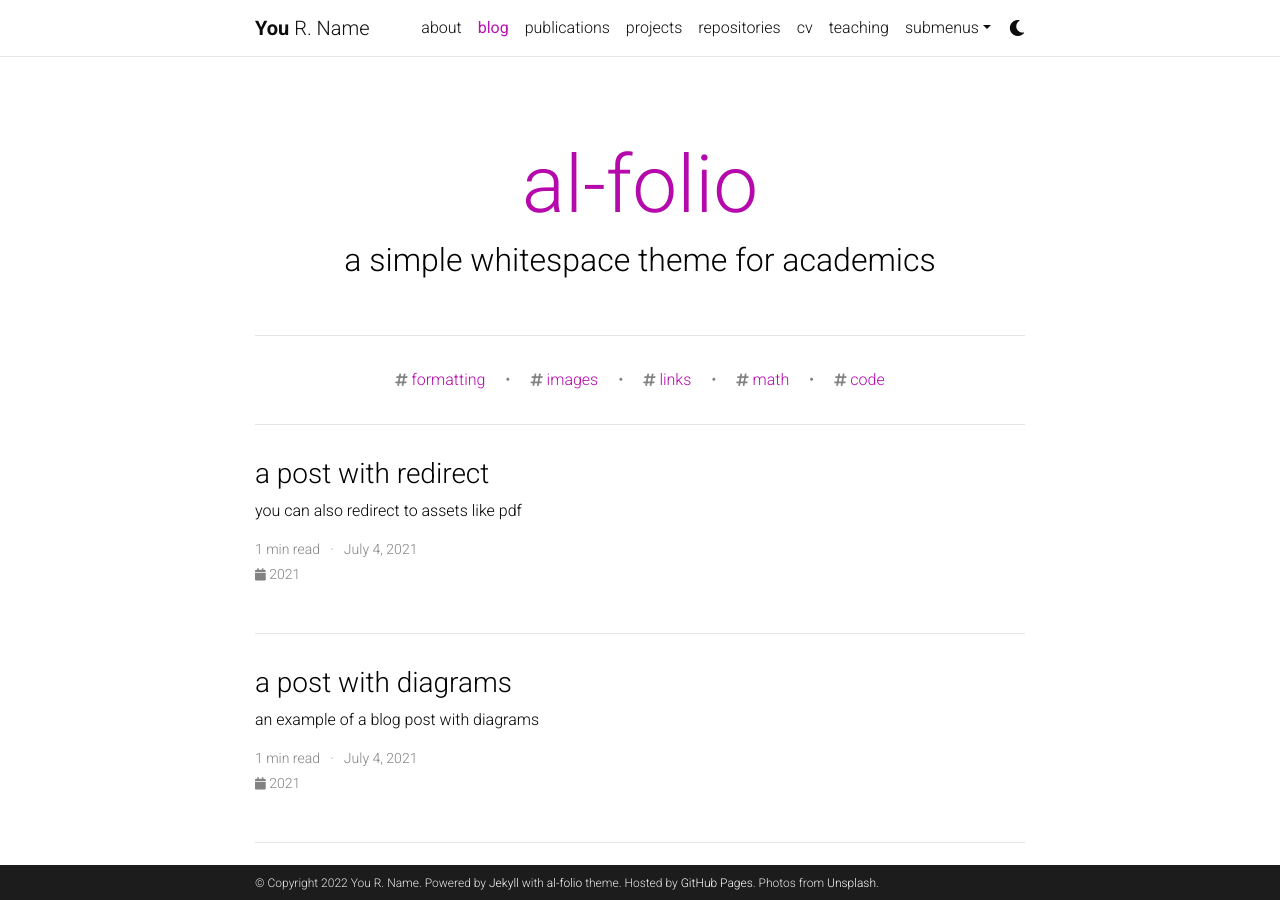
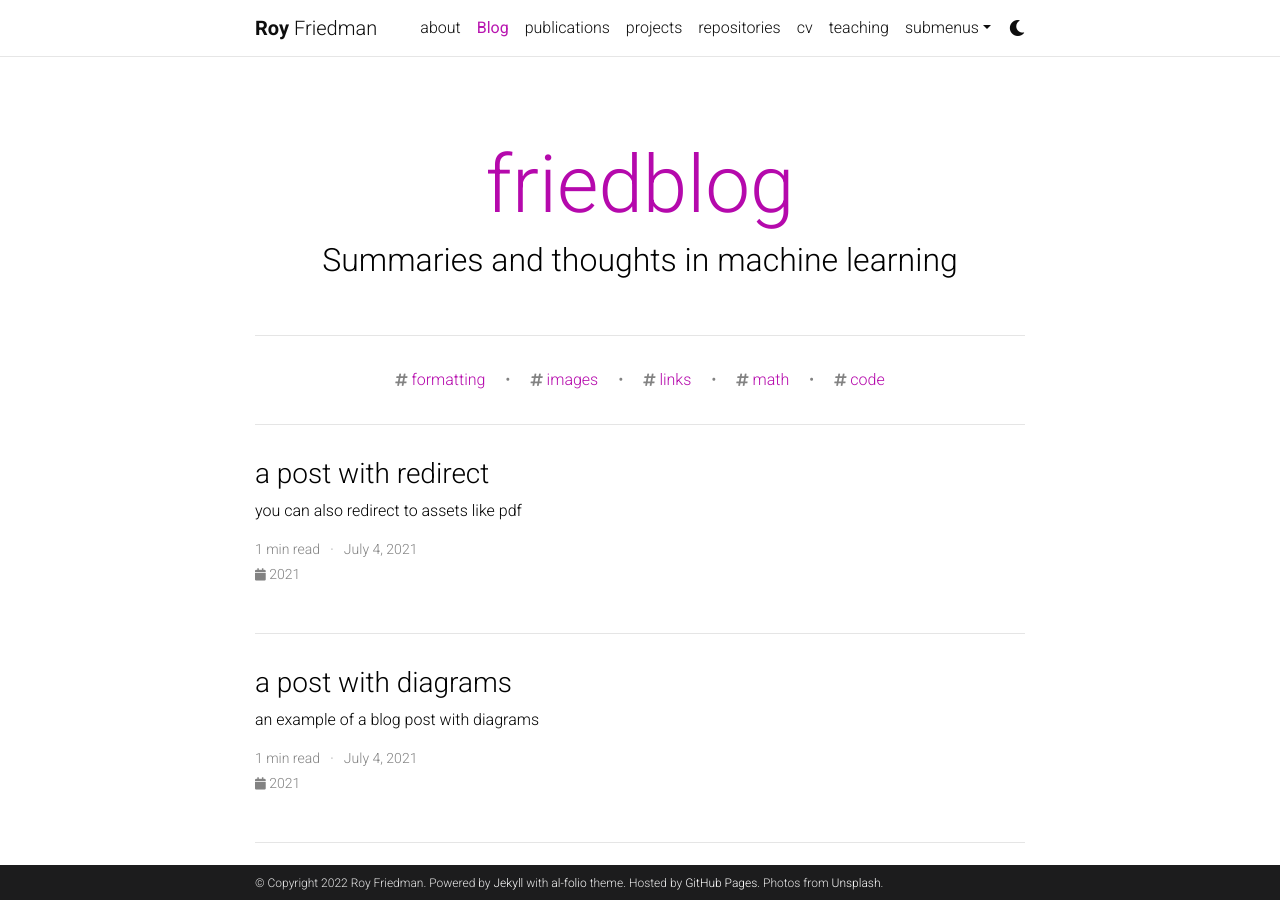
Before and after one commit to friedmanroy/friedmanroy.github.io, a Jekyll site: the page built from blog/index.html, in a window 1280 px wide and 900 px high. Built offline with Jekyll 4.4.1, drawn with Linux system fonts in a browser that asks for light colours; the list of posts is cut into pages by our own code; comment, search, counter and statistics services are not loaded; a style sheet for code colours, icons or effects is not loaded.

Commit message:
Update _config.yml

```diff
--- a/_config.yml
+++ b/_config.yml
@@ -3,12 +3,12 @@
 # -----------------------------------------------------------------------------
 
 title: blank # the website title (if blank, full name will be used instead)
-first_name: You
-middle_name: R.
-last_name: Name
-email: you@example.com
+first_name: Roy
+middle_name:
+last_name: Friedman
+email: roy.friedman@mail.huji.ac.il
 description: > # the ">" symbol means to ignore newlines until "footer_text:"
-  A simple, whitespace theme for academics. Based on [*folio](https://github.com/bogoli/-folio) design.
+
 footer_text: >
   Powered by <a href="https://jekyllrb.com/" target="_blank">Jekyll</a> with <a href="https://github.com/alshedivat/al-folio">al-folio</a> theme.
   Hosted by <a href="https://pages.github.com/" target="_blank">GitHub Pages</a>.
@@ -18,8 +18,8 @@ keywords: jekyll, jekyll-theme, academic-website, portfolio-website  # add your
 lang: en # the language of your site (for example: en, fr, cn, ru, etc.)
 icon: ⚛️  # the emoji used as the favicon (alternatively, provide image name in /assets/img/)
 
-url: https://alshedivat.github.io # the base hostname & protocol for your site
-baseurl: /al-folio # the subpath of your site, e.g. /blog/
+url: https://friedmanroy.github.io # the base hostname & protocol for your site
+baseurl: # the subpath of your site, e.g. /blog/
 last_updated: false # set to true if you want to display last updated in the footer
 impressum_path:  # set to path to include impressum link in the footer, use the same path as permalink in a page, helps to conform with EU GDPR
 
@@ -67,14 +67,14 @@ og_image: # The site-wide (default for all links) Open Graph preview image
 # Social integration
 # -----------------------------------------------------------------------------
 
-github_username: # your GitHub user name
+github_username: friedmanroy # your GitHub user name
 gitlab_username: # your GitLab user name
 twitter_username: # your Twitter handle
-linkedin_username: # your LinkedIn user name
+linkedin_username: roy-friedman-a8a85116 # your LinkedIn user name
 scholar_userid: # your Google Scholar ID
 semanticscholar_id: # your Semantic Scholar ID
 whatsapp_number: # your WhatsApp number (full phone number in international format. Omit any zeroes, brackets, or dashes when adding the phone number in international format.)
-orcid_id: # your ORCID ID
+orcid_id: 0000-0001-5061-4084 # your ORCID ID
 medium_username: # your Medium username
 quora_username: # your Quora username
 publons_id: # your ID on Publons
@@ -111,9 +111,9 @@ bing_site_verification:  # out your bing-site-verification ID (Bing Webmaster)
 # Blog
 # -----------------------------------------------------------------------------
 
-blog_name: al-folio # blog_name will be displayed in your blog page
-blog_nav_title: blog # your blog must have a title for it to be displayed in the nav bar
-blog_description: a simple whitespace theme for academics
+blog_name: friedblog # blog_name will be displayed in your blog page
+blog_nav_title: Blog # your blog must have a title for it to be displayed in the nav bar
+blog_description: Summaries and thoughts in machine learning
 permalink: /blog/:year/:title/
 
 # Pagination
@@ -121,15 +121,15 @@ pagination:
   enabled: true
 
 # Comments
-disqus_shortname: al-folio # put your disqus shortname
+disqus_shortname: friedroy # put your disqus shortname
 # https://help.disqus.com/en/articles/1717111-what-s-a-shortname
 
 # External sources.
 # If you have blog posts published on medium.com or other exteranl sources,
 # you can display them in your blog by adding a link to the RSS feed.
-external_sources:
-  - name: medium.com
-    rss_url: https://medium.com/@al-folio/feed
+# external_sources:
+#   - name: medium.com
+#     rss_url: https://medium.com/@al-folio/feed
 
 # -----------------------------------------------------------------------------
 # Collections
```
